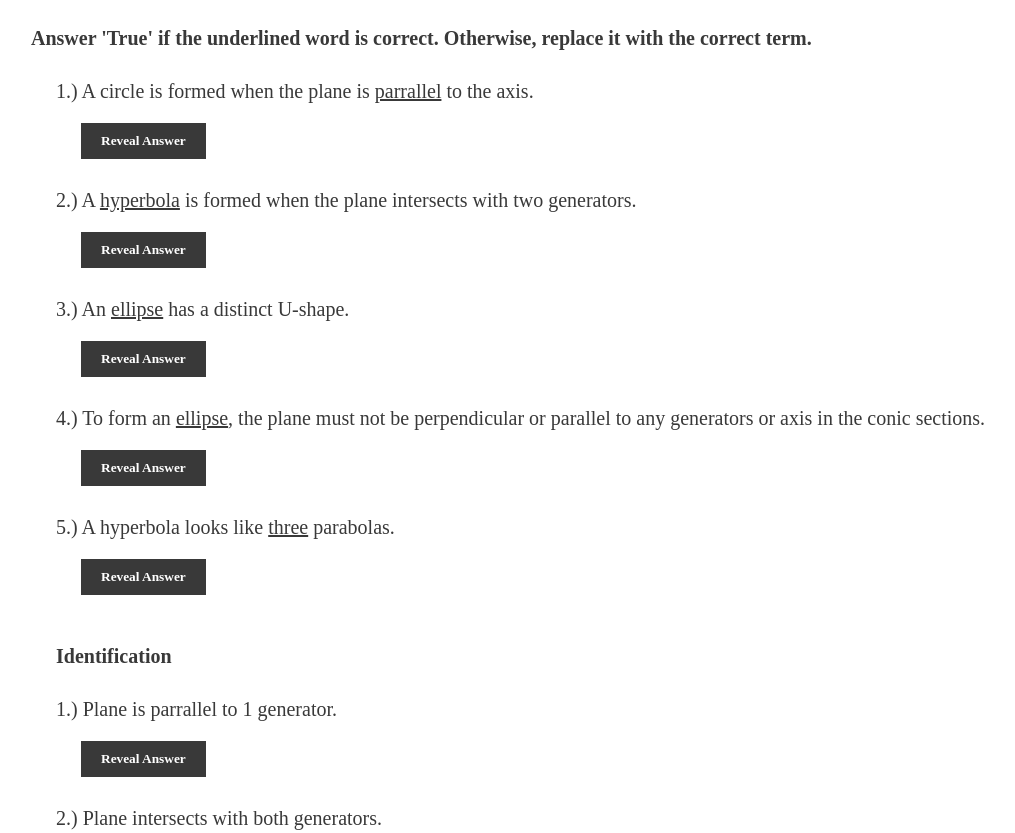
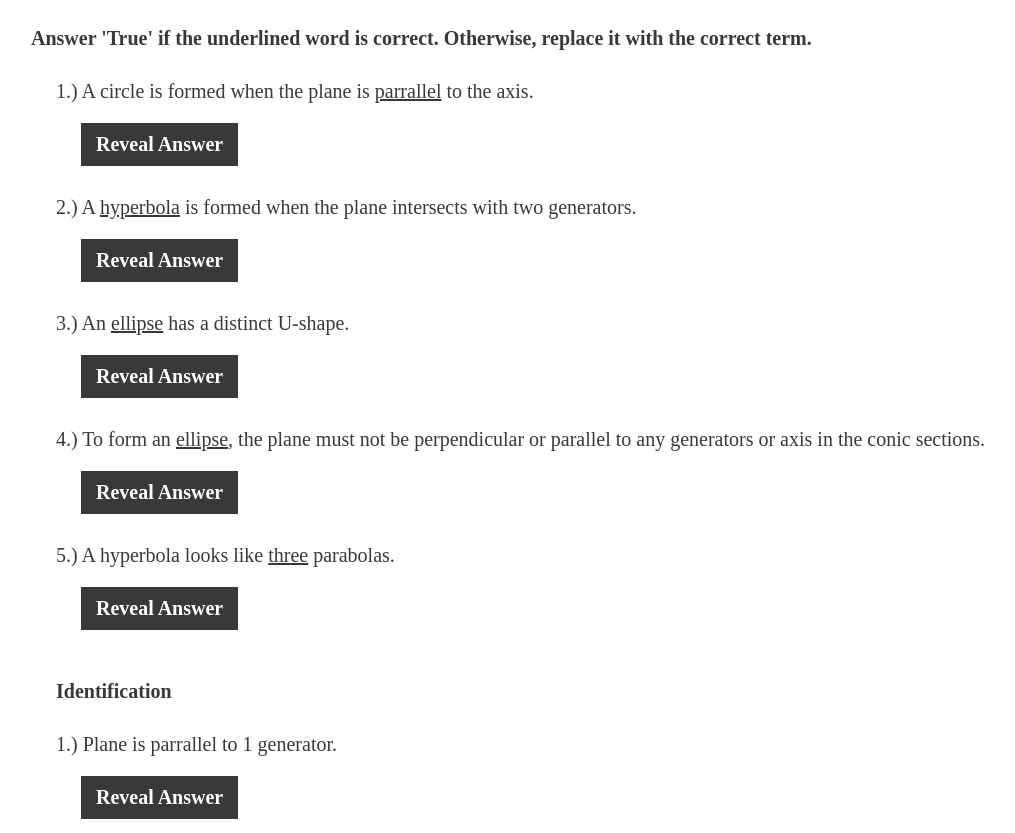
Before and after one commit to JACRES-Studio/jacres-online, a plain HTML site: page saga-precal-1st-sem-1st-term.html in a window 1280 px wide. Shown: the part 931-1764 px from the top of the page, without its empty margins (147-1162 px from the left). Drawn offline with Linux system fonts and the light colour scheme.

Commit message:
Update saga.css

```diff
--- a/saga.css
+++ b/saga.css
@@ -51,13 +51,15 @@ main {
 main p {
   color: #071d73;
   font-size: 2rem;
+  font-weight: 500;
 }
 
 main button {
   background-color: #393939;
   color: white;
   font-family: Montserrat;
-  border: none; padding: 1rem 2rem 1rem 2rem;
+  border: none; padding: 1rem 1.5rem 1rem 1.5rem;
+  font-size: 2rem;
   font-weight: bold;
   transition-duration: .2s;
   cursor: pointer;
```
